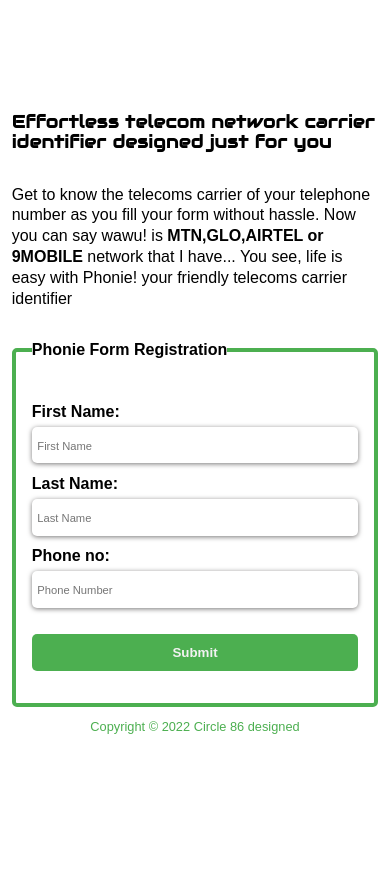
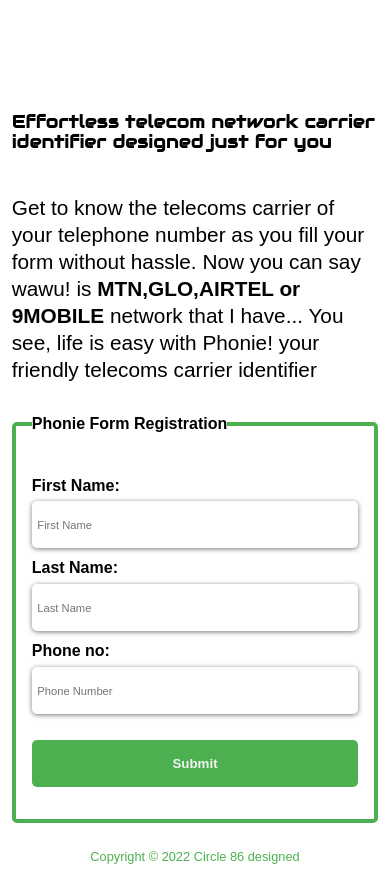
Before and after one commit to goodcoderCJ/phonie, a plain HTML site: page index.html in a window 390 px wide. Shown: the part 47-924 px from the top of the page. Before the commit the page ends 844 px from the top, so only its background shows below. Drawn offline with Linux system fonts and the light colour scheme; a web font is replaced by a local one.

Commit message:
Update style.css

```diff
--- a/style.css
+++ b/style.css
@@ -93,7 +93,7 @@ input{
   margin-top: 0.7em;
 }
 .input input{
-  padding: 0.8em 0;
+  padding: 1.2em 0;
   border: none;
   width: 80%;
   margin-top: 0.3em;
@@ -188,7 +188,7 @@ input::placeholder{
 
   }
   .hero-page p{
-    font-size: 1rem;
+    font-size: 1.3rem;
   }
   /* .input-wrap{
     display: flex;
@@ -222,5 +222,5 @@ input::placeholder{
   color: var(--primary-bg);
   font-size: 0.8rem;
   margin-top: 1em;
-  height:100%
+  padding:1em;
 }
```
